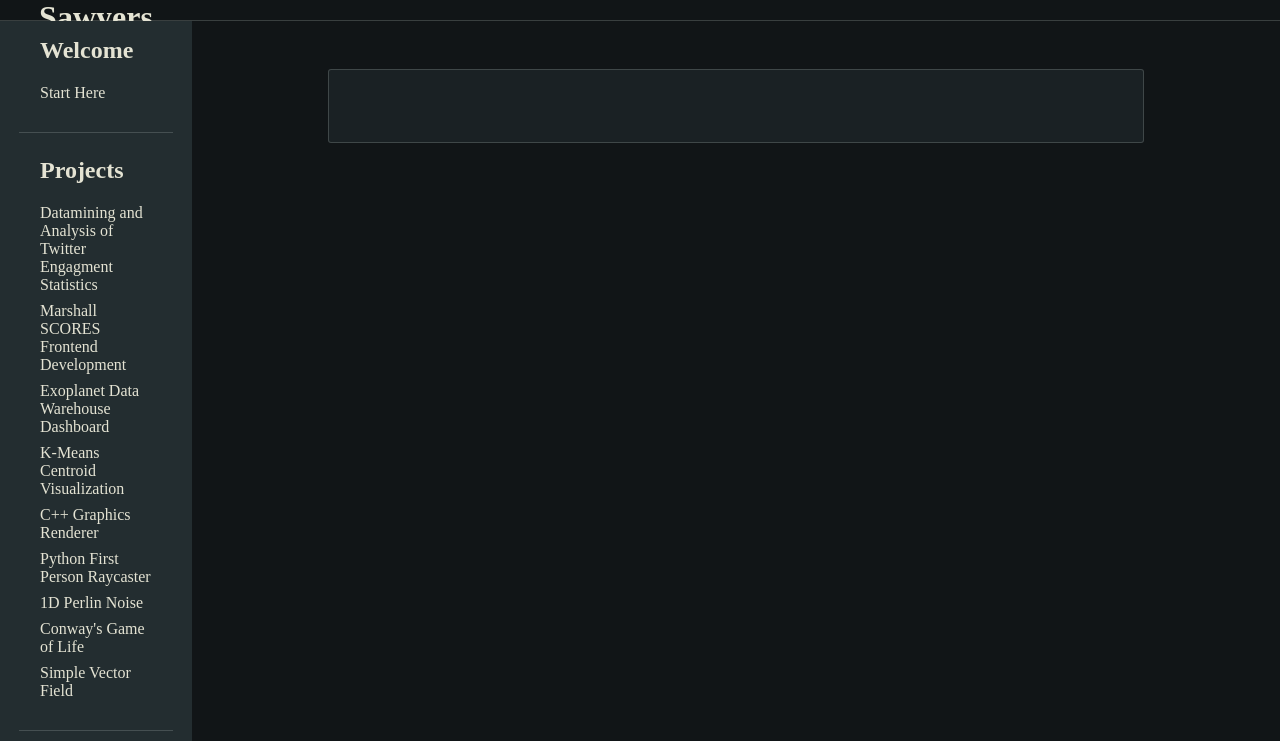
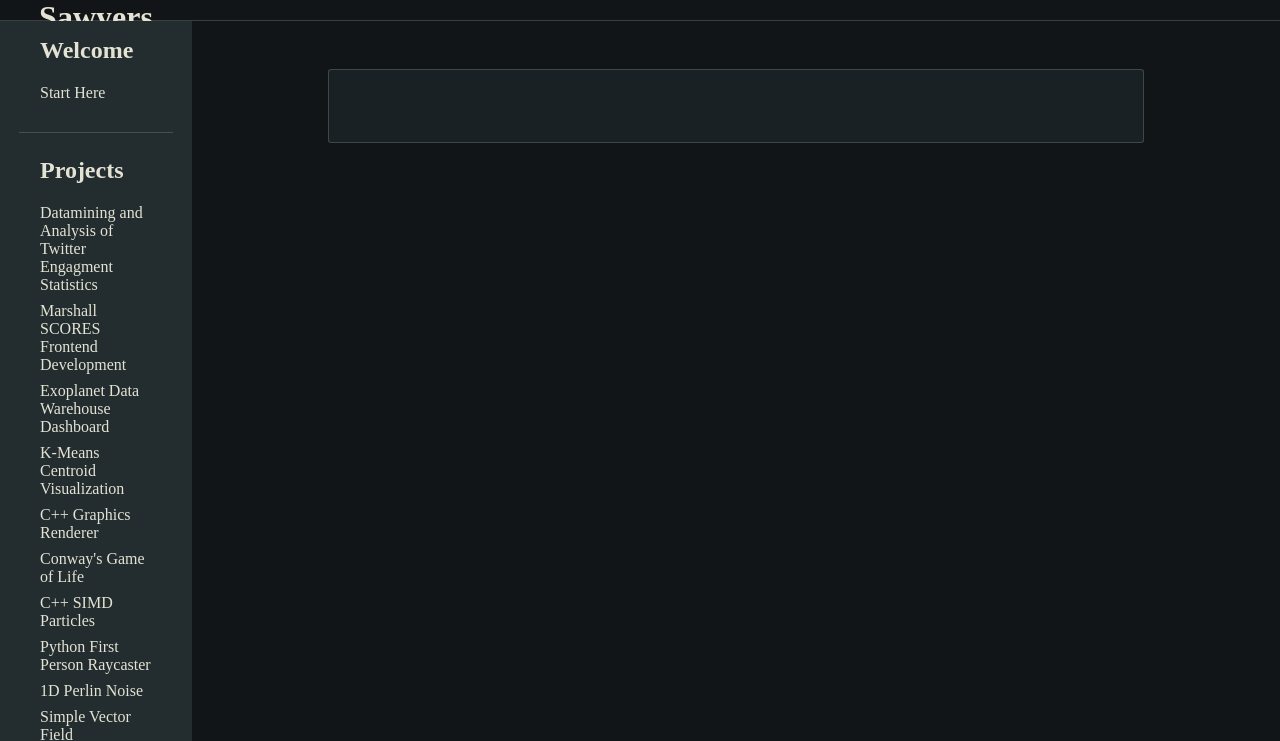
Before and after one commit to Konner-Sawyers/Site-Template-Project, a Flask app: page /projects in a window 1280 px wide. Shown: the part 59-800 px from the top of the page. Run offline with Flask 3, Linux system fonts and the light colour scheme; some web fonts are replaced.

Commit message:
Added SIMD Particle Sim

```diff
--- a/application/__init__.py
+++ b/application/__init__.py
@@ -6,6 +6,7 @@ programming_portfolio_dict = {
     'Python' : '<div class="tag_block"><p class="tag">Python    <span style="background-color:red;" class="dot"></span><p></div>',
     'HTML/CSS' : '<div class="tag_block"><p class="tag">HTML/CSS    <span style="background-color:lightblue;" class="dot"></span><p></div>',
     'C++' : '<div class="tag_block"><p class="tag">C++    <span style="background-color:green;" class="dot"></span><p></div>',
+    'SDL' : '<div class="tag_block"><p class="tag">SDL    <span style="background-color:pink;" class="dot"></span><p></div>',
     'Jupyter' : '<div class="tag_block"><p class="tag">Jupyter    <span style="background-color:orange;" class="dot"></span><p></div>',
     'SQL' : '<div class="tag_block"><p class="tag">SQL    <span style="background-color:blue;" class="dot"></span><p></div>',
     'MySQL' : '<div class="tag_block"><p class="tag">MySQL    <span style="background-color:white;" class="dot"></span><p></div>',
--- a/application/templates/project-viewer.html
+++ b/application/templates/project-viewer.html
@@ -13,9 +13,10 @@
             <a href="#" onclick="retrieve_project('project_pages/proj_ExoDashboard.html')"><p>Exoplanet Data Warehouse Dashboard</p></a>
             <a href="#" onclick="retrieve_project('project_pages/proj_KMeansVisualization.html')"><p>K-Means Centroid Visualization</p></a>
             <a href="#" onclick="retrieve_project('project_pages/proj_SimulationWindowC.html')"><p>C++ Graphics Renderer</p></a>
+            <a href="#" onclick="retrieve_project('project_pages/proj_ConwaysGoL.html')"><p>Conway's Game of Life</p></a>
+            <a href="#" onclick="retrieve_project('project_pages/proj_CppBasicParticles')"><p>C++ SIMD Particles</p></a>
             <a href="#" onclick="retrieve_project('project_pages/proj_PythonRaycaster.html')"><p>Python First Person Raycaster</p></a>
             <a href="#" onclick="retrieve_project('project_pages/proj_1DPerlinNoise.html')"><p>1D Perlin Noise</p></a>
-            <a href="#" onclick="retrieve_project('project_pages/proj_ConwaysGoL.html')"><p>Conway's Game of Life</p></a>
             <a href="#" onclick="retrieve_project('project_pages/proj_SimpleVectorField.html')"><p>Simple Vector Field</p></a>
 
             <br>
--- a/application/templates/project_pages/proj_ConwaysGoL.html
+++ b/application/templates/project_pages/proj_ConwaysGoL.html
@@ -5,7 +5,7 @@
 {{ variable['Python'] | safe }}
 <h3>Frameworks & Technology</h3>
 {{ variable['Pyglet'] | safe }}
-=
+
 <br>
 <br>
 <hr>
--- a/application/templates/project_pages/proj_PythonRaycaster.html
+++ b/application/templates/project_pages/proj_PythonRaycaster.html
@@ -4,7 +4,7 @@
 {{ variable['Python'] | safe }}
 <h3>Frameworks & Technology</h3>
 {{ variable['Pyglet'] | safe }}
-=
+
 <br>
 <br>
 <hr>
```
Also changed, not shown: README.md, application/static/assets/SimplePartSim.png (added), 1 other file.
